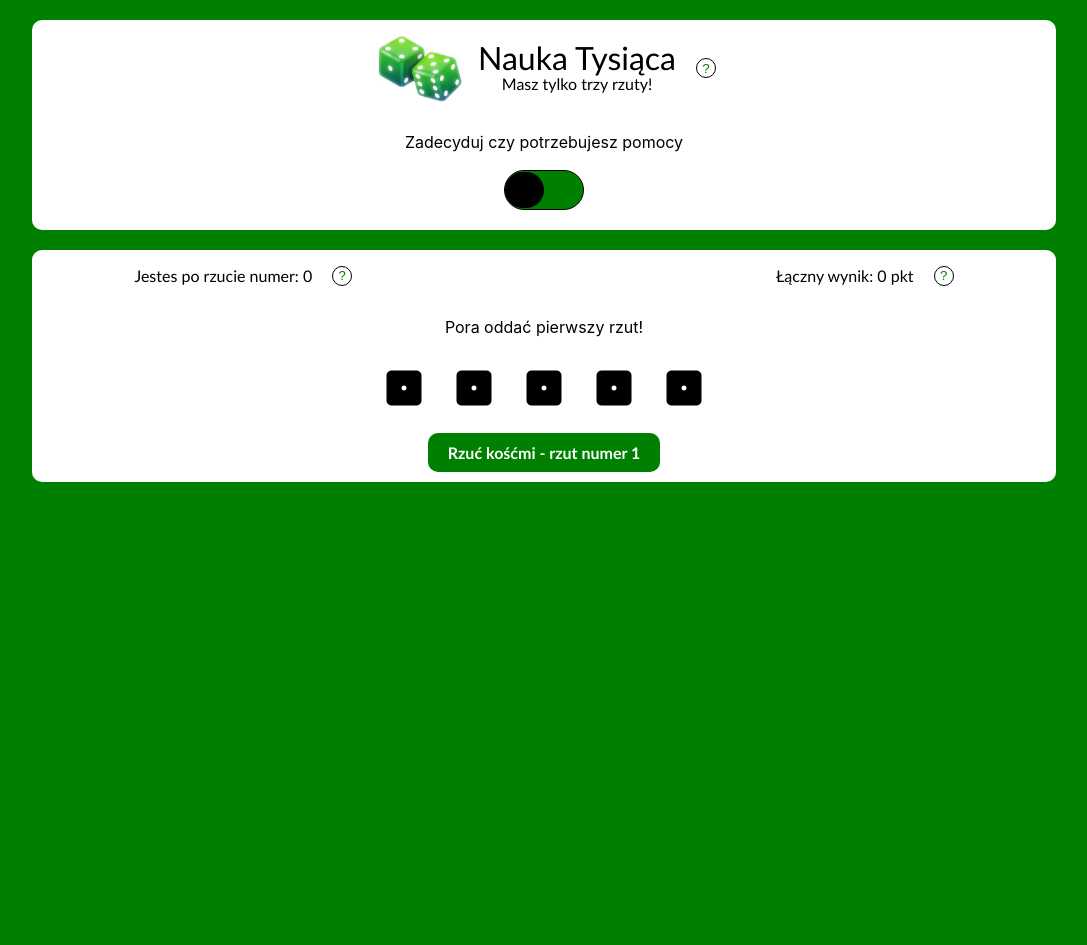
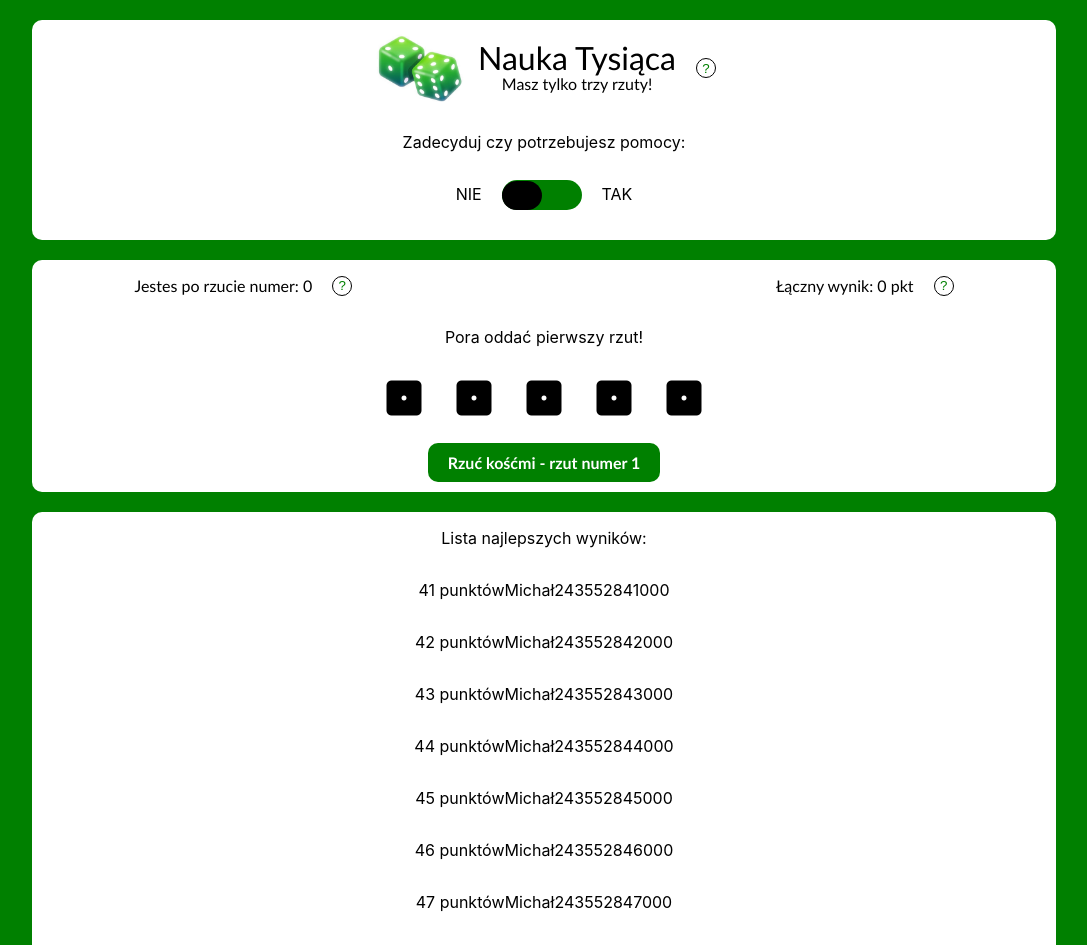
Before and after one commit to SosiKrolWalbrzycha/1000, a React (Create React App) app: page / in a window 1280 px wide. Shown: the top 945 px of the page, without its empty margins (96-1183 px from the left). Before the commit the page ends 820 px from the top, so only its background shows below. Built offline with nearby package versions, Linux system fonts and the light colour scheme.

Commit message:
Zaczynam scorebox

```diff
--- a/src/App.js
+++ b/src/App.js
@@ -3,6 +3,8 @@ import React, { useEffect, useState } from 'react'
 import Navbar from './navbar.jsx'
 import Content from './content.jsx'
 import Footer from './footer.jsx'
+import Scoreadd from './scoreadd.jsx'
+import Scoreboard from './scoreboard.jsx'
 export const DiceContext = React.createContext()
 
 function App() {
@@ -37,13 +39,58 @@ function App() {
 
 	const [support, setSupport] = useState(0)
 
+	const scoreboard = [
+		[41, 'Michał', 243552841000],
+		[42, 'Michał', 243552842000],
+		[43, 'Michał', 243552843000],
+		[44, 'Michał', 243552844000],
+		[45, 'Michał', 243552845000],
+		[46, 'Michał', 243552846000],
+		[47, 'Michał', 243552847000],
+		[48, 'Michał', 243552848000],
+		[495, 'Michał', 243552849000],
+		[459, 'Michał', 243552841000],
+
+	]
+
+	const resetState = () => {
+		setThrowNumber(0)
+		setScoreNumber([0, 0, 0])
+
+		setMarkedDices([
+			[0, 0, 0, 0, 0],
+			[0, 0, 0, 0, 0],
+			[0, 0, 0, 0, 0],
+			[0, 0, 0, 0, 0],
+		])
+		setMarkedDicesScore([
+			[0, 0, 0, 0, 0],
+			[0, 0, 0, 0, 0],
+			[0, 0, 0, 0, 0],
+			[0, 0, 0, 0, 0],
+		])
+		setSupportTeacher([
+			[0, 0, 0, 0, 0],
+			[0, 0, 0, 0, 0],
+			[0, 0, 0, 0, 0],
+			[0, 0, 0, 0, 0],
+		])
+		setCheckedNumbers([
+			[0, 0, 0, 0, 0],
+			[0, 0, 0, 0, 0],
+			[0, 0, 0, 0, 0],
+			[0, 0, 0, 0, 0],
+		])
+		setCubeScore([1, 1, 1, 1, 1])
+	}
+
 	const checkTheSame = array => {
 		const counts = {}
 		for (const number of array) {
 			counts[number] = counts[number] ? counts[number] + 1 : 1
 		}
 
-		console.log(counts);
+		console.log(counts)
 
 		let updatedThrowScore = []
 		const smallStreet = { 1: 1, 2: 1, 3: 1, 4: 1, 5: 1 }
@@ -57,8 +104,6 @@ function App() {
 			}
 			return true
 		}
-
-
 
 		if (matchesPattern(counts, smallStreet) || matchesPattern(counts, bigStreet)) {
 			updatedThrowScore.push(['Street', 150, 7])
@@ -275,7 +320,7 @@ function App() {
 				return accumulator + currentValue
 			}, 0)
 
-			newScoreNumber[a-1] = sum
+			newScoreNumber[a - 1] = sum
 			setScoreNumber(newScoreNumber)
 		}
 
@@ -332,10 +377,14 @@ function App() {
 					handleButtonAll,
 					support,
 					setSupport,
+					resetState,
+					scoreboard
 				}}>
 				<Navbar />
 				<Content />
 				<Footer />
+				<Scoreboard/>
+				<Scoreadd/>
 			</DiceContext.Provider>
 		</div>
 	)
--- a/src/content.jsx
+++ b/src/content.jsx
@@ -15,6 +15,7 @@ const Content = props => {
 		scoreNumber,
 		markedDicesScore,
 		setMarkedDicesScore,
+		setThrowNumber,
 		checkTheScore,
 		supportTeacher,
 		setSupportTeacher,
@@ -24,6 +25,9 @@ const Content = props => {
 		setCheckedNumbers,
 		setCubeScore,
 		handleButtonAll,
+		setScoreNumber,
+		resetState
+
 	} = useContext(DiceContext)
 
 	const markSingleDice = e => {
@@ -121,6 +125,7 @@ const Content = props => {
 		})
 
 	useEffect(() => {
+		if (throwNumber > 0) {
 		if (cubeScore) {
 			const newSupportTeacher = [...supportTeacher]
 
@@ -136,7 +141,7 @@ const Content = props => {
 
 			checkTheSame(newSupportTeacher[throwNumber])
 		}
-	}, [cubeScore])
+	}}, [cubeScore])
 
 	const isEqualArray = (a, b) => a.length === b.length && a.every((value, index) => value === b[index])
 
@@ -148,11 +153,9 @@ const Content = props => {
 
 	if (throwNumber === 0) {
 		message = 'Pora oddać pierwszy rzut!'
-	}
-
-	else if(throwNumber > 0 && scoreNumber[throwNumber-1] === 0) {message= 'Aby oddać kolejny rzut zaznacz przynajmniej jedną kość, która da Ci punkty:'}
-
-	else if (throwNumber > 0 && scoreNumber[throwNumber - 1] > 0) {
+	} else if (throwNumber > 0 && scoreNumber[throwNumber - 1] === 0) {
+		message = 'Aby oddać kolejny rzut zaznacz przynajmniej jedną kość, która da Ci punkty:'
+	} else if (throwNumber > 0 && scoreNumber[throwNumber - 1] > 0) {
 		message = 'Teraz możesz oddać rzut niezaznaczonymi kośćmi'
 	}
 
@@ -166,7 +169,7 @@ const Content = props => {
 					<button
 						className='support'
 						data-tooltip-id='second-tooltip'
-						data-tooltip-html='<div><h3>Numer rzutu</h3><p>Obok widzisz numer rzutu który własnie wykonujesz. Jesli jesteś po rzucie 0 to aplikacja oczekuje na Twój pierwszy rzut. Pamiętaj masz maksymalnie trzy rzuty.</p></div '
+						data-tooltip-html='<div><h3>Numer rzutu</h3><p>Obok widzisz numer rzutu który właśnie wykonałeś. Jesli jesteś po rzucie 0 to aplikacja oczekuje na Twój pierwszy rzut. Pamiętaj masz maksymalnie trzy rzuty.</p></div '
 						data-tooltip-variant='success'>
 						?
 					</button>
@@ -183,7 +186,7 @@ const Content = props => {
 					<button
 						className='support'
 						data-tooltip-id='third-tooltip'
-						data-tooltip-html='<div><h3>Łączny wynik</h3><p>Obok widzisz łaczną liczbe punktów które udało Ci się zgromadzić na zaznaczonych kościach. Aplikacja automatycznie sumuje wyniki wszytskich trzech wykonanych rzutów. Pamiętaj, że wyniki potrójne i większe oraz streety liczą się tylko wtedy gdy sa osiągnięte w jednym rzucie.</p></div '
+						data-tooltip-html='<div><h3>Łączny wynik</h3><p>Obok widzisz łaczną liczbę punktów, które udało Ci się zgromadzić na zaznaczonych kościach. Aplikacja automatycznie sumuje wyniki wszytskich trzech wykonanych rzutów. Pamiętaj, że wyniki potrójne i większe (poczwórne,popiątne) oraz streety liczą się tylko wtedy gdy sa osiągnięte w jednym rzucie.</p></div '
 						data-tooltip-variant='success'>
 						?
 					</button>
@@ -199,7 +202,9 @@ const Content = props => {
 
 				<button
 					className={
-						(throwNumber === 0 || throwNumber === 1 || throwNumber === 2) && scoreNumber[throwNumber - 1] > 0
+						(throwNumber === 0 || throwNumber === 1 || throwNumber === 2) && scoreNumber[throwNumber - 1] > 0 && markedDices[throwNumber].reduce((accumulator, currentValue) => {
+							return accumulator + currentValue
+						}, 0) < 5
 							? 'throwButton activeButton'
 							: 'throwButton'
 					}
@@ -211,7 +216,44 @@ const Content = props => {
 					className={
 						throwNumber === 3 && scoreNumber[throwNumber - 1] > 0 ? 'throwButton activeButton' : 'throwButton'
 					}>
-					Wykorzystałeś trzy rzuty - kliknij aby podsumować
+					Trzy rzuty i wynik{' '}
+					{scoreNumber.reduce((accumulator, currentValue) => {
+						return accumulator + currentValue
+					}, 0)}{' '}
+					pkt. Kliknij aby zapisać wynik.
+				</button>
+				<button
+					className={
+						(throwNumber === 1 || throwNumber === 2 || throwNumber === 3) &&
+						scoreNumber[throwNumber - 1] === 0 &&
+						markedDices[throwNumber].reduce((accumulator, currentValue) => {
+							return accumulator + currentValue
+						}, 0) >
+							markedDices[throwNumber - 1].reduce((accumulator, currentValue) => {
+								return accumulator + currentValue
+							}, 0)
+							? 'throwButton activeButton'
+							: 'throwButton'
+					} onClick={resetState}>
+					Jeśli nie zaznaczysz układu będzie fura - kliknij aby zacząć od nowa
+				</button>
+				<button
+					className={
+						(throwNumber === 1 || throwNumber === 2) &&
+						markedDices[throwNumber].reduce((accumulator, currentValue) => {
+							return accumulator + currentValue
+						}, 0) === 5 &&
+						markedDices[throwNumber].reduce((accumulator, currentValue) => {
+							return accumulator + currentValue
+						}, 0) >
+							markedDices[throwNumber - 1].reduce((accumulator, currentValue) => {
+								return accumulator + currentValue
+							}, 0) &&
+						scoreNumber[throwNumber - 1] > 0
+							? 'throwButton activeButton'
+							: 'throwButton'
+					}>
+					Zaznaczyłeś wszystkie kości - możesz zapisać wynik.
 				</button>
 			</div>
 			<div className={throwNumber > 0 ? 'score scoreActive' : 'score'}></div>
--- a/src/navbar.jsx
+++ b/src/navbar.jsx
@@ -53,7 +53,7 @@ const Navbar = () => {
 					<button
 						className='support'
 						data-tooltip-id='my-tooltip'
-						data-tooltip-html='<div><h3>O co chodzi?</h3><p>Oddaję w Twoje ręce aplikację uczącą gry w tysiąca. Zasady tej gry sa proste. Gracz otrzymuje pięć kości i dokonuje pierwszego rzutu za pomocą wszystkich z nich. Ma on prawo do kolejnych rzutów, ale tylko wtedy, gdy posiada jakiś układ wyrzucony za jednym razem. Za układy uznaje się: każdą jedynkę lub piątkę, co najmniej trzy takie same oczka i tzw. strita, czyli pięć oczek po kolei. Gracz odkłada (zaznacza) kości które tworzyły układ i może rzucać resztą kości. Jeśli wszystkie pięć kostek tworzy układ lub gracz odłożył wszystkie swoje kości to uzyskany wyniok można zapisać w tabeli wyników.</p></div '
+						data-tooltip-html='<div><h3>O co chodzi?</h3><p>Oddaję w Twoje ręce aplikację uczącą gry w tysiąca. Zasady tej gry są bardzo proste. Gracz otrzymuje pięć kości i dokonuje pierwszego rzutu za pomocą wszystkich z nich. Ma on prawo do kolejnych rzutów, ale tylko wtedy, gdy posiada jakiś układ wyrzucony za pierwszym razem. Za układy uznaje się: każdą jedynkę lub piątkę, co najmniej trzy takie same oczka i tzw. strita, czyli pięć oczek po kolei. Gracz odkłada (zaznacza) kości które tworzyły układ i może rzucać resztą kości. Grę kończysz gdy wszystkie pięć kostek tworzy układ lub gracz odłożył wszystkie swoje kości (w dowolnych układach). Uzyskany wynik można zapisać w tabeli wyników, przypisanych do tej przeglądarki. Pamiętaj - czasami warto nie zaznaczć kiepskiego układu (np. piątki) aby potem wykorzystać lepiej potencjał pozostałych kości. </p></div '
 						data-tooltip-variant='success'>
 						?
 					</button>
@@ -62,8 +62,10 @@ const Navbar = () => {
 			</div>
 
 			<div className='range'>
-				<p>Zadecyduj czy potrzebujesz pomocy</p>
-				<input className='rangeinput' type='range' min='0' max='1' value={support} onChange={handleRange}/>
+				<p>Zadecyduj czy potrzebujesz pomocy:</p>
+				<div className='switcher'><p className='txt'>NIE</p><input className='rangeinput' type='range' min='0' max='1' value={support} onChange={handleRange}/><p className='txt'>TAK</p></div>
+
+
 			</div>
 		</div>
 	)
--- a/src/navbar.scss
+++ b/src/navbar.scss
@@ -3,17 +3,25 @@
 	background-color: white;
 	width: 100%;
 
-	.range{
+	.range {
+		.switcher {
+			display: flex;
+			justify-content: center;
+			align-items: center;
 
+			.txt{
+				padding-bottom: 20px;
+			}
 
-.rangeinput{
+			.rangeinput {
 
 				width: 80px;
 				margin-bottom: 20px;
-
+				margin-left: 20px;
+				margin-right: 20px;
 			}
 
-.rangeinput{
+			.rangeinput {
 				-webkit-appearance: none;
 				color: green;
 				background-color: rgb(255, 255, 255);
@@ -21,22 +29,22 @@
 
 			.rangeinput::-webkit-slider-runnable-track {
 				-webkit-appearance: none;
-	height: 40px;
-	background:green;
-	border: 1px solid black;
+				height: 30px;
+				background: green;
+
 				border-radius: 20px;
 			}
 			.rangeinput::-webkit-slider-thumb {
 				-webkit-appearance: none;
 				color: #fff;
 				margin-top: 1px;
-	height: 36px;
+				height: 29px;
 				background: black;
 				border: none;
 				border-radius: 20px;
 				width: 50%;
 			}
-
+		}
 	}
 
 	.navtext {
@@ -74,7 +82,6 @@
 			}
 		}
 
-
 		.support {
 			margin-left: 20px;
 			display: flex;
--- /dev/null
+++ b/src/scoreadd.jsx
@@ -0,0 +1,13 @@
+import React, { useState, useEffect, useContext } from 'react'
+import './scoreadd.scss'
+import { DiceContext } from './App'
+
+const Scoreadd = () =>
+{
+
+    return (
+        <div>ScoreAdd</div>
+    )
+
+}
+export default Scoreadd
--- /dev/null
+++ b/src/scoreboard.jsx
@@ -0,0 +1,25 @@
+import React, {useContext} from 'react'
+import './scoreboard.scss'
+import { DiceContext } from './App'
+
+const Scoreboard = () => {
+	const { scoreboard } = useContext(DiceContext)
+
+    const makeList = () => {
+       return scoreboard.map((score, id) => (
+        <div key={id} className='item'>
+            <p>{score[0]} punktów</p>
+            <p>{score[1]}</p>
+            <p>{score[2]}</p>
+            </div>
+        ))}
+
+
+	return (
+		<div className='scores'>
+			<p>Lista najlepszych wyników:</p>
+            {makeList()}
+		</div>
+	)
+}
+export default Scoreboard
--- /dev/null
+++ b/src/scoreboard.scss
@@ -0,0 +1,21 @@
+.scores {
+    display: flex;
+	margin-top: 20px;
+	flex-direction: column;
+	align-items: center;
+	width: 100%;
+	background-color: rgb(255, 255, 255);
+
+    .item {
+        display: flex;
+        flex-direction: row;
+    }
+}
+
+
+@media (min-width: 576px) {
+	.scores {
+		width: 80%;
+		border-radius: 10px;
+	}
+}
```
Also changed, not shown: src/scoreadd.scss (added). Lines whose indentation alone changed are shown as unchanged.
